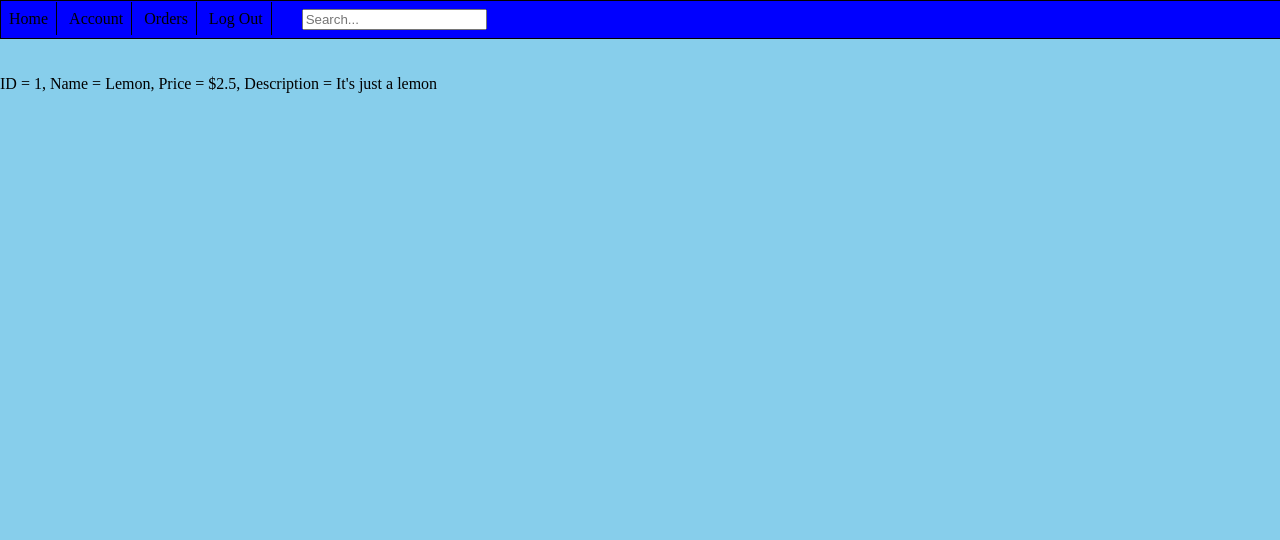
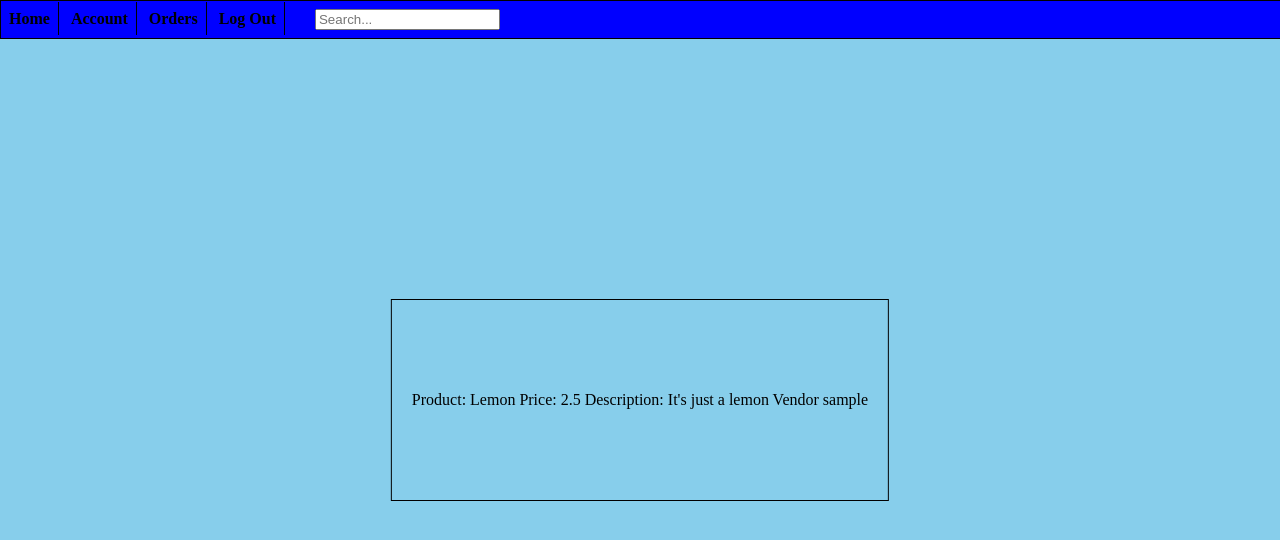
Before and after one commit to bbdcmf/ITS450-Final, a PHP site: page /purchase.php?id=1 in a window 1280 px wide. Shown: the top 540 px of the page. Run offline with PHP 8.4, Linux system fonts and the light colour scheme; the visitor is signed in with stand-in values (Sample User, id 1); data comes from the database, SQL or seed files in the repository.

Commit message:
Changes to be committed: 	modified:   account.php 	modified:   css/project.css 	new file:   html/loggedOut.html 	new file:   html/purchase.html 	modified:   login.php 	modified:   logout.php 	modified:   orders.php 	modified:   purchase.php 	modified:   register.php Cleaned up some bugs and comments Added a little bit more logic to purchase.php TODO: Add design and more logic to purchase.php, Add design and logic to account.php

```diff
--- a/account.php
+++ b/account.php
@@ -2,5 +2,5 @@
 // TODO: Create page to change account settings such as password, description ect.
 require('header.php');
 require('html/account.html');
-echo($_SESSION['username']);
+echo($_SESSION['username'] . ' ' . session_id());
 ?>
--- a/css/project.css
+++ b/css/project.css
@@ -175,3 +175,24 @@ body {
   float: left;
   border-right: 1px solid black;
 }
+
+a:link {
+  color: black;
+  font-weight: bold;
+  text-decoration: none;
+}
+
+.purchaseDiv {
+  height: 200px;
+  border: 1px solid black;
+  text-align: center;
+  padding-left: 20px;
+  padding-right: 20px;
+  display: flex;
+  justify-content: center;
+  align-items: center;
+  position: absolute;
+  top: 50%;
+  left: 50%;
+  transform: translate(-50%, -50%);
+}
--- /dev/null
+++ b/html/loggedOut.html
@@ -0,0 +1,5 @@
+<head>
+	<title>Goodbye</title>
+</head>
+<body>
+	<div class="loggedInDiv">
--- /dev/null
+++ b/html/purchase.html
@@ -0,0 +1,5 @@
+<head>
+	<title>Purchase</title>
+</head>
+<body>
+	<div class='purchaseDiv'>
--- a/login.php
+++ b/login.php
@@ -18,6 +18,7 @@ if(isset($_POST['btnSubmit'], $_POST['username'], $_POST['password'])){
 	// if the user cannot be found in the database
 	if(!isset($user['id'])){
 		require('html/login.html');
+		unset($_POST); // clear $_POST
 		echo("Don't have an account? Register <a href=" . BASE_URL . "register.php>here</a>
 		</div></div>
 		<div class='errorDiv'>Incorrect info, try again</div></body></html>");
@@ -29,7 +30,7 @@ if(isset($_POST['btnSubmit'], $_POST['username'], $_POST['password'])){
 
 		require('html/loggedIn.html'); // get the hello screen
 	    echo("<h3>Hello ".$username . "!</h3>");
-
+	    unset($_POST); // clear $_POST
 	    // if the user wanted to buy something and was redirected to login before purchasing the product,
 	    // redirect them to the page to purchase the product they chose
 	    if(isset($_SESSION['chosenID'])){
--- a/logout.php
+++ b/logout.php
@@ -2,7 +2,7 @@
 	ob_start(); // Need this for redirecting the user to a different page
 	require('header.php');
 	session_destroy(); // End the user's session
-	require('html/loggedIn.html');
+	require('html/loggedOut.html');
 	echo("<h3>Logout successful. You will now be redirected to the main page");
 	$location = BASE_URL . 'index.php';
 	header( "Refresh:1; url=$location", true, 303); // Redirect the user to index.php
--- a/orders.php
+++ b/orders.php
@@ -26,7 +26,6 @@ if(isset($_POST['makeOrderSubmit']) and !empty($_POST['csrf-token'])){
 	if($_FILES['image']['error']){
 		$errorstr = $errorstr . 'Please select an image, ';
 	}
-
 	else {
 
 		// Make sure the image is an actual image
@@ -65,6 +64,7 @@ if(isset($_POST['makeOrderSubmit']) and !empty($_POST['csrf-token'])){
 	if($errorstr != 'Error: '){
 		$errorstr = rtrim($errorstr, ", "); // Format $errorstr
 		echo("<div class='orderMessage'>$errorstr</div>");
+		unset($_POST); // clear $_POST
 	}
 	else{
 
@@ -86,7 +86,7 @@ if(isset($_POST['makeOrderSubmit']) and !empty($_POST['csrf-token'])){
 		$stmt = $db->prepare("INSERT INTO shop (userID, item, price, description, quantity, imgPath) VALUES (?, ?, ?, ?, ?, ?)");
 		$stmt->bind_param("ssdsis", $user['id'], $name, $price, $description, $quantity, $imgPath);
 		$stmt->execute();
-
+		unset($_POST); // clear $_POST
 		echo("<div class='orderMessage'>Your product has been entered into our system!</div>");
 
 	}
--- a/purchase.php
+++ b/purchase.php
@@ -1,17 +1,36 @@
 <?php
 // TODO: Add a method for the user to purchase a product as well as search the DB for the vendors details for the payment to go to
-
 ob_start(); // need this for redirecting the user to a different page
 require('header.php');
+require('html/purchase.html');
+
+// If the user is logged in
 if(isset($_SESSION['isLoggedInToLemonShop']) and $_SESSION['isLoggedInToLemonShop'] == true){
-	$productID = $_GET['id']; // get the productID from the url
-	$stmt = $db->prepare("SELECT * FROM shop WHERE productID = ?"); // lookup the item from the DB
+	// get the productID from the url
+	$productID = $_GET['id'];
+	// lookup the item from the DB
+	$stmt = $db->prepare("SELECT * FROM shop WHERE productID = ?");
 	$stmt->bind_param("i", $productID);
 	$stmt->execute();
 	$result = $stmt->get_result();
 	$row = $result->fetch_assoc();
-	echo('ID = ' . $row['productID'] . ', Name = ' . $row['item'] . ', Price = $' . $row['price'] . ', Description = ' . $row['description']);
+	$productID = $row['productID'];
+	$productName = $row['item'];
+	$price = $row['price'];
+	$desc = $row['description'];
+
+ 	// Get the name of the vendor
+	$stmt = $db->prepare("SELECT u.* FROM users u WHERE EXISTS (SELECT NULL FROM shop s WHERE u.id = s.userID AND s.productID = ?)");
+	$stmt->bind_param("i", $productID);
+	$stmt->execute();
+	$result = $stmt->get_result();
+	$row = $result->fetch_assoc();
+	$vendor = $row['username'];
+
+	echo("Product: " . $productName . " Price: " . $price . " Description: " . $desc . " Vendor " . $vendor);
+	echo('</div></body></html>');
 }
+// If the user is not logged in, send them to login.php
 else{
 	require('html/loggedIn.html'); // format the error
     echo("<h3>You must login before purchasing a product.</h3>"); // Send the error before redirecting user to login
--- a/register.php
+++ b/register.php
@@ -65,6 +65,7 @@ else{
 
 		require('html/loggedIn.html'); // Get the hello screen
 	    echo("<h3>Welcome ".$username."!</h3>");
+	    unset($_POST); // clear $_POST
 		// redirect to login
 		$location = BASE_URL . 'index.php';
 		header( "Refresh:3; url=$location", true, 303);
@@ -76,6 +77,7 @@ else{
 		require('html/register.html');
 		$errorstr = rtrim($errorstr, ", ");
 		echo("<div class='errorDiv'>$errorstr</div>");
+		unset($_POST); // clear $_POST
 	}
 }
 ?>
```
Also changed, not shown: uploads/atf.png (deleted).
